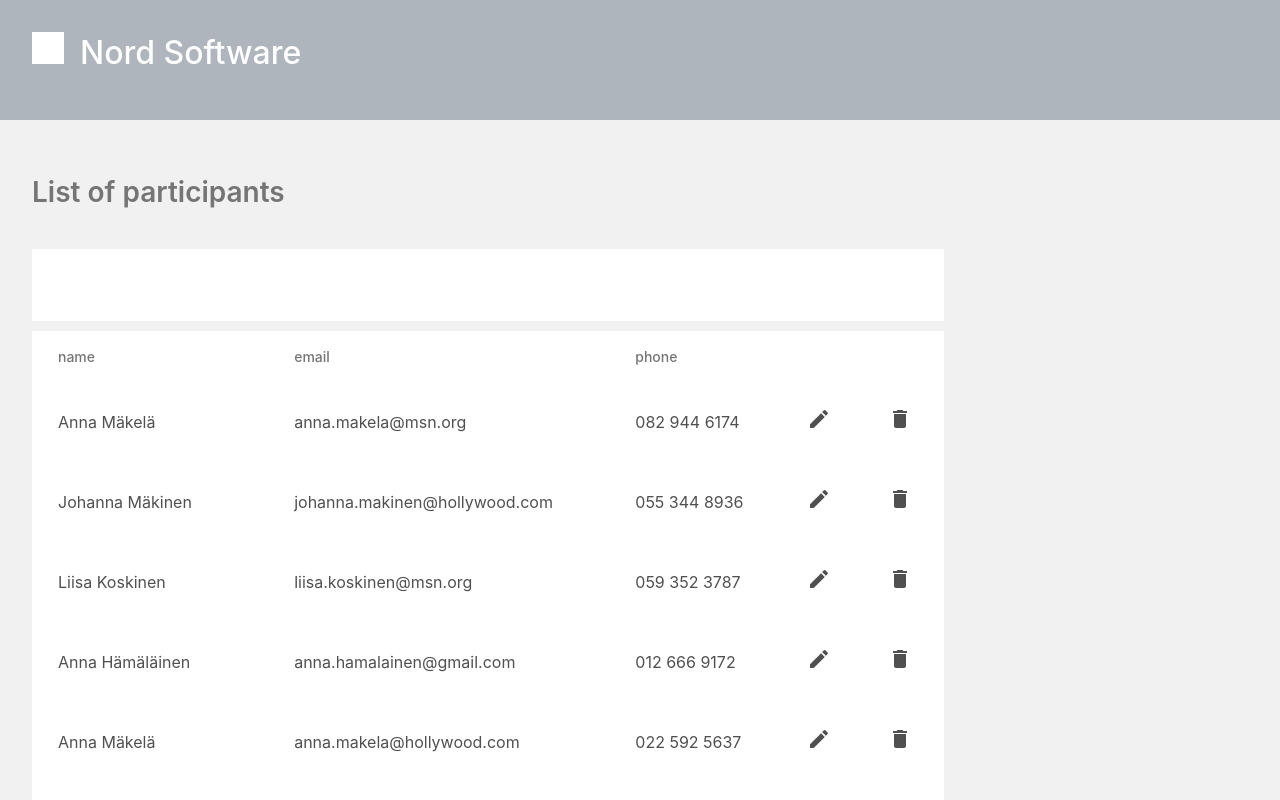
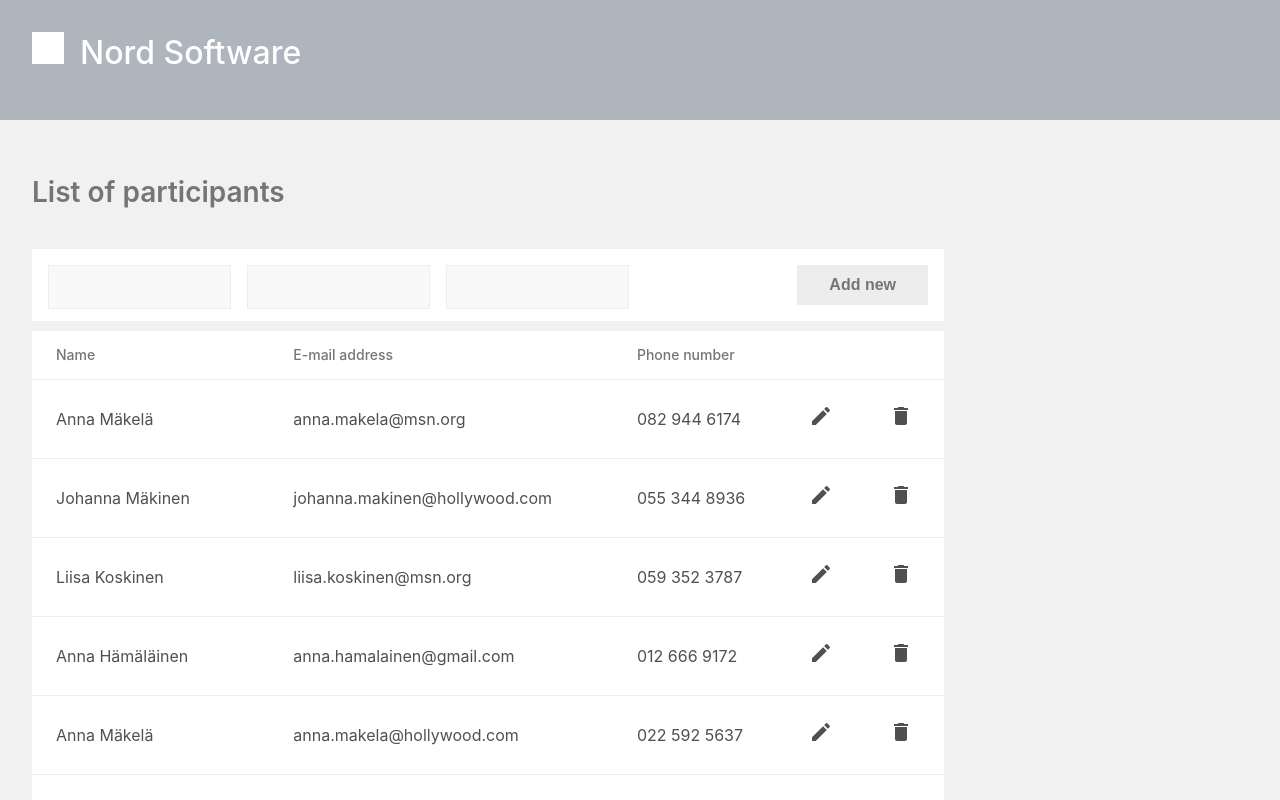
Before and after one commit to Crare/react-app, a React (Create React App) app: page / in a window 1280 px wide. Shown: the top 800 px of the page. Built offline with nearby package versions, Linux system fonts and the light colour scheme.

Commit message:
form and validation

```diff
--- a/src/components/ParticipantTableViewComponent.js
+++ b/src/components/ParticipantTableViewComponent.js
@@ -5,6 +5,8 @@ import { Edit, Delete } from '@material-ui/icons';
 import Table from './common/table/Table';
 import { TableColumnData, TableColumnDataType } from './common/table/TableColumnData';
 import ParticipantService from '../services/ParticipantService';
+import Form from "./common/Form";
+import { InputValidationType } from "../services/Validator";
 
 import "../styles/styles.scss";
 
@@ -19,16 +21,21 @@ export default class ParticipantTableViewComponent extends React.Component {
 
   componentDidMount() {
     this.setState({
+      inputFields: [
+        { type: InputValidationType.NAME, name: "name", value: "", placeholder: "Full name" },
+        { type: InputValidationType.EMAIL, name: "email", value: "", placeholder: "E-mail address" },
+        { type: InputValidationType.PHONE, name: "phone", value: "", placeholder: "Phone number" },
+      ],
       columns: [
-        new TableColumnData().fromObject({ headerText: "name", dataColumn: "name", type: TableColumnDataType.EDITABLE_TEXT, showText: true }),
-        new TableColumnData().fromObject({ headerText: "email", dataColumn: "email", type: TableColumnDataType.EDITABLE_TEXT, showText: true }),
-        new TableColumnData().fromObject({ headerText: "phone", dataColumn: "phone", type: TableColumnDataType.EDITABLE_TEXT, showText: true }),
-        new TableColumnData().fromObject({ headerText: "edit", dataColumn: "", type: TableColumnDataType.COMPONENT, showText: false, component: <Edit/> }),
-        new TableColumnData().fromObject({ headerText: "delete", dataColumn: "", type: TableColumnDataType.COMPONENT, showText: false, component: <Delete/>})
+        new TableColumnData().fromObject({ headerText: "Name", dataColumn: "name", type: TableColumnDataType.EDITABLE_TEXT, showText: true }),
+        new TableColumnData().fromObject({ headerText: "E-mail address", dataColumn: "email", type: TableColumnDataType.EDITABLE_TEXT, showText: true }),
+        new TableColumnData().fromObject({ headerText: "Phone number", dataColumn: "phone", type: TableColumnDataType.EDITABLE_TEXT, showText: true }),
+        new TableColumnData().fromObject({ headerText: "edit", dataColumn: "", type: TableColumnDataType.COMPONENT, showText: false, component: <Edit /> }),
+        new TableColumnData().fromObject({ headerText: "delete", dataColumn: "", type: TableColumnDataType.COMPONENT, showText: false, component: <Delete /> })
       ]
     });
     let participants = this.p_service.getParticipantList(this.amountOfParticipants);
-    this.setState({data: participants})
+    this.setState({ data: participants })
   }
 
   columnHeadClicked(event) {
@@ -52,15 +59,14 @@ export default class ParticipantTableViewComponent extends React.Component {
       return (
         <div className="participants-table-view fixed-width-container">
           <h2 className="title">List of participants</h2>
-          <div className="form-field"></div>
+          <Form fields={this.state.inputFields} />
           <Table
             columns={this.state.columns}
             data={this.state.data}
             columnHeadClicked={(data) => this.columnHeadClicked(data)}
             rowClicked={(data) => this.rowClicked(data)}
             columnClicked={(data) => this.columnClicked(data)}
-            buttonClicked={(data) => this.buttonClicked(data)}>
-          </Table>
+            buttonClicked={(data) => this.buttonClicked(data)} />
         </div>
       );
     }
--- a/src/components/ViewComponent.js
+++ b/src/components/ViewComponent.js
@@ -10,7 +10,7 @@ export default class ViewComponent extends React.Component {
   render() {
     return (
       <div className="view-container">
-        <Header text={"Nord Software"}/>
+        <Header text={"Nord Software"} />
         <div className="page-content">
           <ParticipantTableViewComponent />
         </div>
--- a/src/components/common/Button.js
+++ b/src/components/common/Button.js
@@ -1,4 +1,6 @@
 import React from 'react';
+
+import "../../styles/styles.scss";
 
 export default class Button extends React.Component {
 
@@ -7,6 +9,14 @@ export default class Button extends React.Component {
   }
 
   render() {
-    return <button onClick={(buttonData) => this.buttonClicked({buttonClickEvent: buttonData, data: this.props.data})}>{this.props.children}</button>
+    const { styles, data, children } = this.props;
+    return (
+      <button style={styles} className="button"
+        onClick={(buttonData) => this.buttonClicked(
+          { buttonClickEvent: buttonData, data }
+        )}>
+        {children}
+      </button>
+    );
   }
 }
--- /dev/null
+++ b/src/components/common/Form.js
@@ -0,0 +1,65 @@
+import React from 'react';
+
+import Input from "./Input";
+import Button from "./Button";
+
+import { Validator } from "../../services/Validator";
+
+import "../../styles/styles.scss";
+
+export default class Form extends React.Component {
+
+  constructor(props) {
+    super(props);
+    this.state = { errors: [] };
+  }
+
+  renderErrors() {
+    if (this.state.errors) {
+      return (
+        <div className="errors">
+          {
+            this.state.errors.map((err) => {
+              return <div>{err}</div>;
+            })
+          }
+        </div>
+      );
+    }
+  }
+
+  buttonClicked({ buttonClickEvent, data }) {
+    console.log({ buttonClickEvent, data });
+
+    const errors = Validator.validateFields(this.props.fields);
+    this.setState({ errors });
+    if (errors.length === 0) {
+      this.props.buttonClicked({ buttonClickEvent, data });
+    }
+
+  }
+
+  render() {
+    return (
+      <div>
+        {this.renderErrors()}
+        <div className="form">
+          {
+            this.props.fields.map((field) => {
+              return (
+                <Input type={field.type}
+                  name={field.name}
+                  value={field.value} />
+              );
+            })
+          }
+          <Button
+            styles={{ float: 'right' }}
+            buttonClicked={(data) => { this.buttonClicked(data) }} >
+            Add new
+          </Button>
+        </div>
+      </div>
+    );
+  }
+}
--- /dev/null
+++ b/src/components/common/Input.js
@@ -0,0 +1,30 @@
+import React from 'react';
+
+import "../../styles/styles.scss";
+
+export default class Input extends React.Component {
+
+  constructor(props) {
+    super(props);
+    this.state = { value: '' };
+
+    this.handleChange = this.handleChange.bind(this);
+  }
+
+  handleChange(event) {
+    this.setState({ value: event.target.value });
+  }
+
+  render() {
+    const { name, placeholder } = this.props;
+
+    return (
+      <input
+        className="input-field"
+        name={name}
+        value={this.state.value}
+        placeholder={placeholder}
+        onChange={this.handleChange} />
+    );
+  }
+}
--- /dev/null
+++ b/src/services/Validator.js
@@ -0,0 +1,57 @@
+const Validator = {
+
+  validateFields(fields) {
+    let errors = [];
+    fields.forEach(field => {
+      const validation = this.validate(field.value, field.type);
+      if (validation.error) {
+        errors.push(validation.error);
+      }
+    });
+    return errors;
+  },
+
+  validate(value, type) {
+    switch (type) {
+      case InputValidationType.NAME:
+        return this.validateName(value);
+      case InputValidationType.EMAIL:
+        return this.validateEmail(value);
+      case InputValidationType.PHONE:
+        return this.validatePhone(value);
+      default:
+        return { error: "unhandled InputValidationType!" };
+    }
+  },
+
+  validateName(value) {
+    if (!value.match(/^\w+ \w+$/)) {
+      return { error: "Invalid name, please give firstname and lastname." }
+    }
+    return { success: true };
+  },
+
+  validateEmail(value) {
+    if (!value.match(/^[\w.]+@[\w.]+$/)) {
+      return { error: "Invalid email address." }
+    }
+    return { success: true };
+  },
+
+  validatePhone(value) {
+    if (!value.match(/^[\d ]+$/)) {
+      return { error: "Invalid phone number. Only add numbers and spaces." }
+    }
+    return { success: true };
+  },
+
+}
+
+const InputValidationType = {
+  NAME: "NAME",
+  EMAIL: "EMAIL",
+  PHONE: "PHONE"
+}
+
+
+export { Validator, InputValidationType };
--- a/src/styles/styles.scss
+++ b/src/styles/styles.scss
@@ -12,7 +12,7 @@
 html,
 body {
   height: 100%;
-  margin: 0
+  margin: 0;
 }
 
 #root {
@@ -65,7 +65,7 @@ body {
   }
 }
 
-.form-field {
+.form {
   margin-top: 10px;
   margin-bottom: 10px;
   padding: 16px;
@@ -73,23 +73,56 @@ body {
   background-color: $white;
 }
 
+.input-field {
+  height: 40px;
+  border: 1px solid #eee;
+  background-color: #f9f9f9;
+  margin-right: 16px;
+}
+
+.button {
+  height: 40px;
+  padding-left: 32px;
+  padding-right: 32px;
+  background-color: #ededed;
+  color: #757575;
+  border: none;
+  font-size: 16px;
+  line-height: 24px;
+  font-weight: 600;
+}
+
+.button-blue {
+  background-color: #07f;
+  color: #fff;
+}
+
+.button-blue-text {
+  background-color: #ededed;
+  color: #07f;
+}
+
+.right  {
+  float: right;
+}
+
 .fixed-width-container {
   width: 912px;
 }
 
 .table {
+  border-collapse: collapse;
   width: 100%;
   background-color: $white;
-  .table-head-row {
-    height: 48px;
-    border-bottom: 2px solid #eee;
+  .table-head {
+    .table-head-row {
+      height: 48px;
+    }
   }
-  .table-body-row {
-    height: 72px;
-    border-bottom: 2px solid #eee;
-  }
-  tr:first-child {
-    border-bottom: 2px solid #eee;;
+  .table-body {
+    .table-body-row {
+      height: 72px;
+    }
   }
 }
 .table-head-col {
@@ -99,6 +132,7 @@ body {
   font-weight: 500;
   text-align: left;
   padding: 16px 24px;
+  border-bottom: 1px solid #eee;
 }
 .table-body-col {
   color: $table_body_color;
@@ -106,4 +140,5 @@ body {
   line-height: 24px;
   font-weight: 400;
   padding: 24px;
+  border-bottom: 1px solid #eee;
 }
```
Also changed, not shown: src/components/common/table/TableColumn.js (line endings or trailing spaces), src/components/common/table/TableColumnData.js (line endings or trailing spaces), src/styles/colors.scss (line endings or trailing spaces), src/styles/fonts.scss (line endings or trailing spaces).
